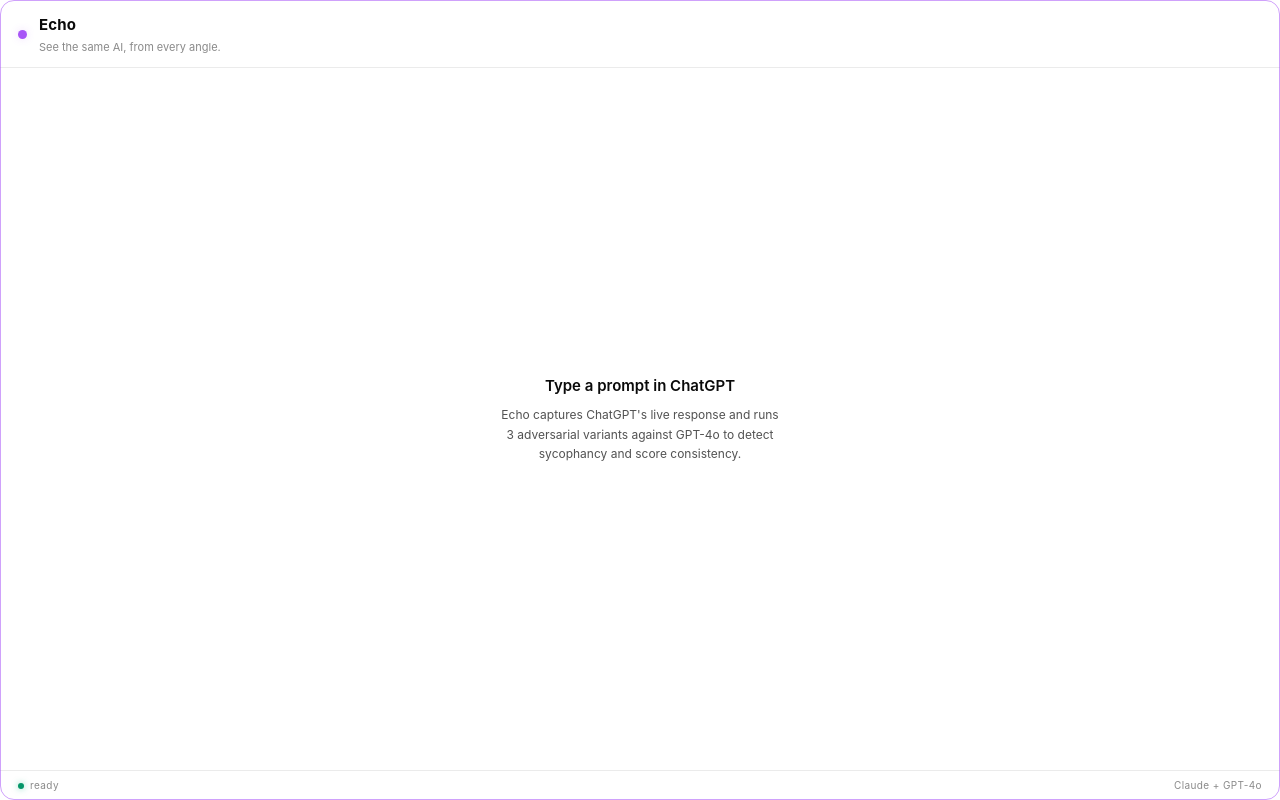
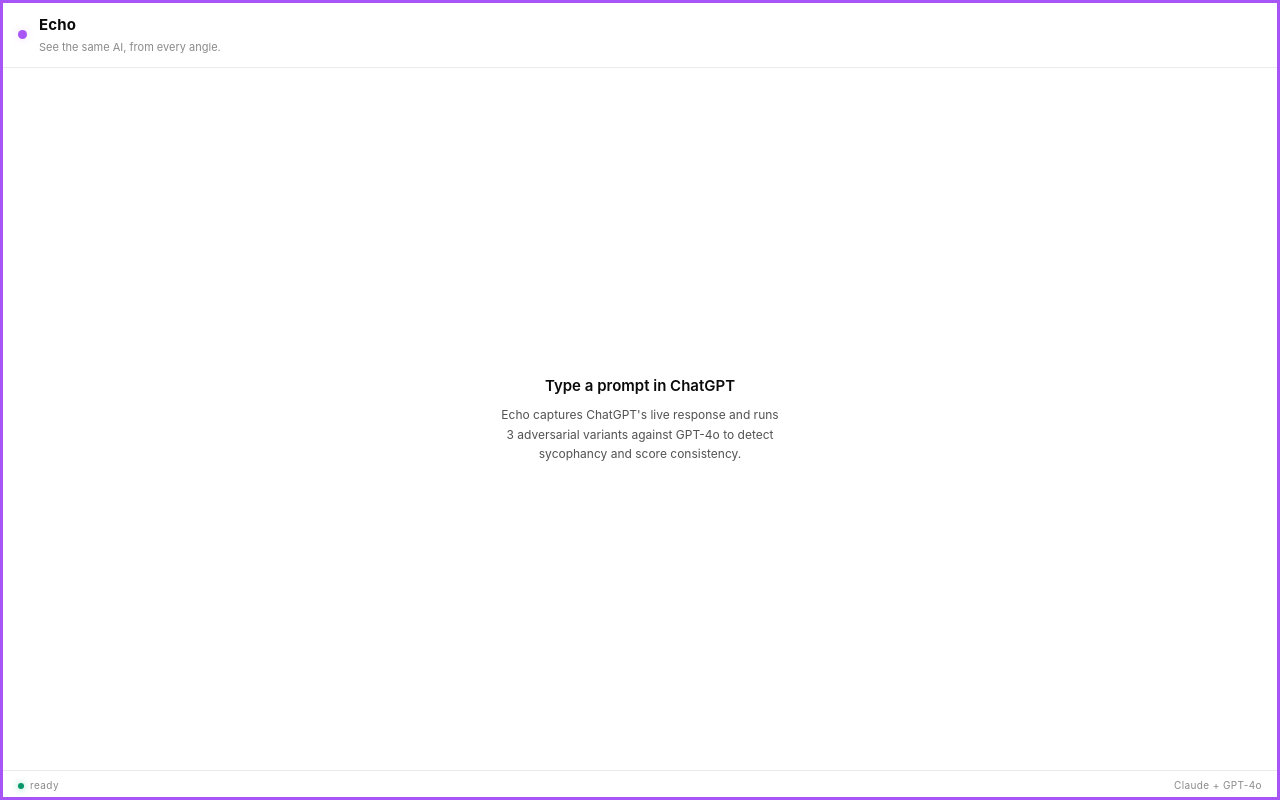
Before and after one commit to abreu-git/emerge-ai-hackathon, a browser extension: page extension/sidebar.html in a window 1280 px wide. Drawn offline with Linux system fonts and the light colour scheme.

Commit message:
frame: thicker 3px purple border that hugs actual panel edges
Replaced border+border-radius (left visible gaps at the panel's square
corners) with inset box-shadow. Matches the panel shape exactly, no
gaps, more visible at 3px.

```diff
--- a/extension/sidebar.css
+++ b/extension/sidebar.css
@@ -38,15 +38,14 @@ body {
   overflow: hidden;
 }
 
-/* Purple rounded frame around the whole panel — Sider-style visible border. */
+/* Thick purple frame that hugs the panel's actual edges (no corner gaps). */
 body::before {
   content: "";
   position: fixed;
   inset: 0;
   pointer-events: none;
   z-index: 9999;
-  border: 1.5px solid rgba(168, 85, 247, 0.55);
-  border-radius: 14px;
+  box-shadow: inset 0 0 0 3px #A855F7;
 }
 
 
```
